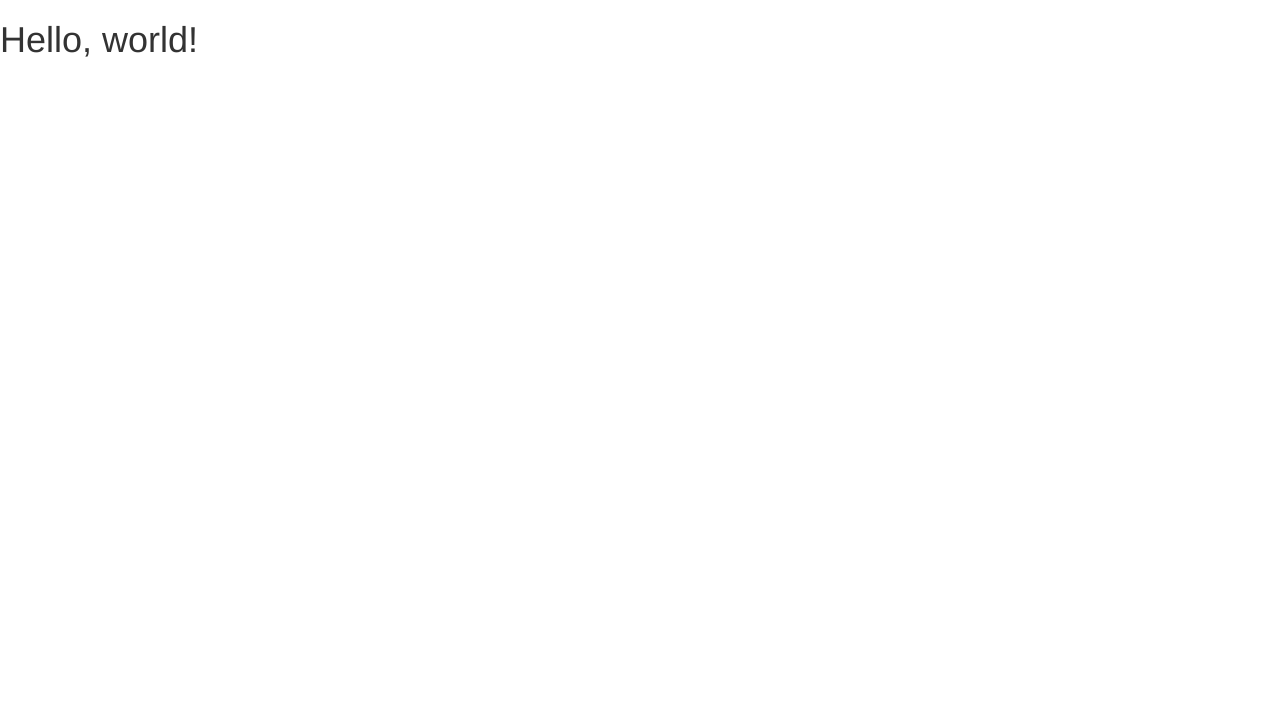
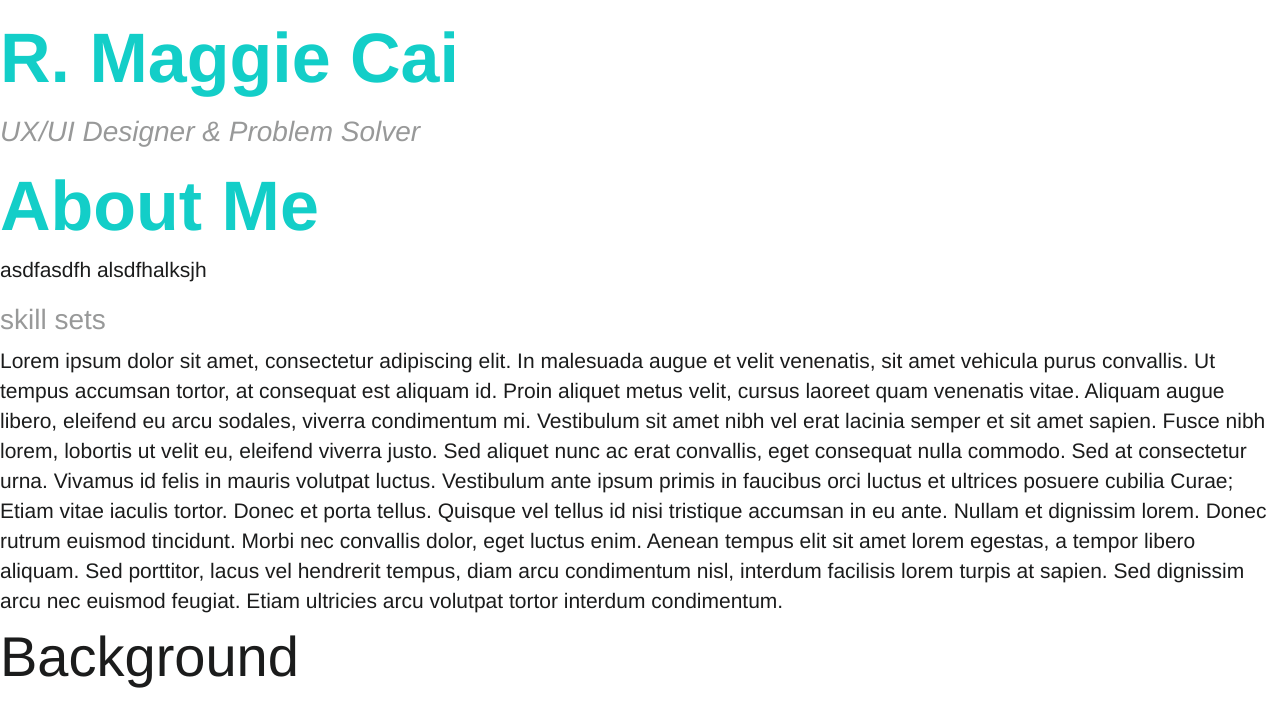
Before and after one commit to rmaggiecai/website, a plain HTML site: page index.html in a window 1280 px wide. Drawn offline with nearby package versions, Linux system fonts and the light colour scheme.

Commit message:
continue to style the style guide

```diff
--- a/assets/stylesheets/less/base.less
+++ b/assets/stylesheets/less/base.less
@@ -15,6 +15,36 @@
 @coral3: #FBD3CA;
 
 body{
-	font-size: 20px;
+	font-family: "proxima-nova", Helvetica, Arial, sans-serif;
 	color: @gray1;
 }
+
+h1{
+	color: @teal0;
+	font-weight: bold;
+	font-size: 5em;
+}
+
+// subtitles
+h2{
+	color: @gray3;
+	font-style: italic;
+	font-weight: 300;
+	font-size: 2em;
+}
+
+h3 {
+	color: @gray3;
+	text-transform: lowercase;
+	font-size: 3em;
+}
+
+//section title
+h4{
+	font-size: 4em;
+}
+
+p{
+	font-weight: 300;
+	font-size: 1.5em;
+}
--- a/bower_components/bootstrap/base.less
+++ /dev/null
@@ -1,28 +0,0 @@
-@teal0: #13CEC8;
-@teal1: #174D49;
-@teal2: #277D7A;
-@teal3: #C4F4F1;
-
-@gray1: #1B1C1C;
-@gray2: #414242;
-@gray3: #989999;
-@gray4: #ebecec;
-@gray5: #fff;
-
-@coral0: #FF6C4E;
-@coral1: #551002;
-@coral2: #A94C39;
-@coral3: #FBD3CA;
-
-body{
-	font-size: 20px;
-	color: @gray1;
-}
-
-h1{
-	color: @teal0;
-}
-
-h2{
-	color: @gray1;
-}
--- a/index.html
+++ b/index.html
@@ -8,6 +8,13 @@
 
     <!-- Bootstrap -->
     <link href="assets/bootstrap/css/bootstrap.min.css" rel="stylesheet">
+    <!--other-->
+    <script type="text/javascript" src="//use.typekit.net/ssz6hrk.js"></script>
+    <script type="text/javascript">try{Typekit.load();}catch(e){}</script>
+    <link href="assets/stylesheets/css/base.css" rel="stylesheet">
+    <link href="http://maxcdn.bootstrapcdn.com/font-awesome/4.2.0/css/font-awesome.min.css" rel="stylesheet">
+
+
 
     <!-- HTML5 Shim and Respond.js IE8 support of HTML5 elements and media queries -->
     <!-- WARNING: Respond.js doesn't work if you view the page via file:// -->
@@ -17,7 +24,17 @@
     <![endif]-->
   </head>
   <body>
-    <h1>Hello, world!</h1>
+    <h1>R. Maggie Cai</h1>
+    <h2>UX/UI Designer & Problem Solver</h2>
+
+    <h1>About Me</h1>
+    <p>asdfasdfh alsdfhalksjh</p>
+    <h3>Skill Sets</h3>
+    <p>Lorem ipsum dolor sit amet, consectetur adipiscing elit. In malesuada augue et velit venenatis, sit amet vehicula purus convallis. Ut tempus accumsan tortor, at consequat est aliquam id. Proin aliquet metus velit, cursus laoreet quam venenatis vitae. Aliquam augue libero, eleifend eu arcu sodales, viverra condimentum mi. Vestibulum sit amet nibh vel erat lacinia semper et sit amet sapien. Fusce nibh lorem, lobortis ut velit eu, eleifend viverra justo. Sed aliquet nunc ac erat convallis, eget consequat nulla commodo.
+
+Sed at consectetur urna. Vivamus id felis in mauris volutpat luctus. Vestibulum ante ipsum primis in faucibus orci luctus et ultrices posuere cubilia Curae; Etiam vitae iaculis tortor. Donec et porta tellus. Quisque vel tellus id nisi tristique accumsan in eu ante. Nullam et dignissim lorem. Donec rutrum euismod tincidunt. Morbi nec convallis dolor, eget luctus enim. Aenean tempus elit sit amet lorem egestas, a tempor libero aliquam. Sed porttitor, lacus vel hendrerit tempus, diam arcu condimentum nisl, interdum facilisis lorem turpis at sapien. Sed dignissim arcu nec euismod feugiat. Etiam ultricies arcu volutpat tortor interdum condimentum.</p>
+
+    <h4>Background</h4>
 
     <!-- jQuery (necessary for Bootstrap's JavaScript plugins) -->
     <script src="https://ajax.googleapis.com/ajax/libs/jquery/1.11.1/jquery.min.js"></script>
```
Also changed, not shown: assets/stylesheets/css/base.css.
